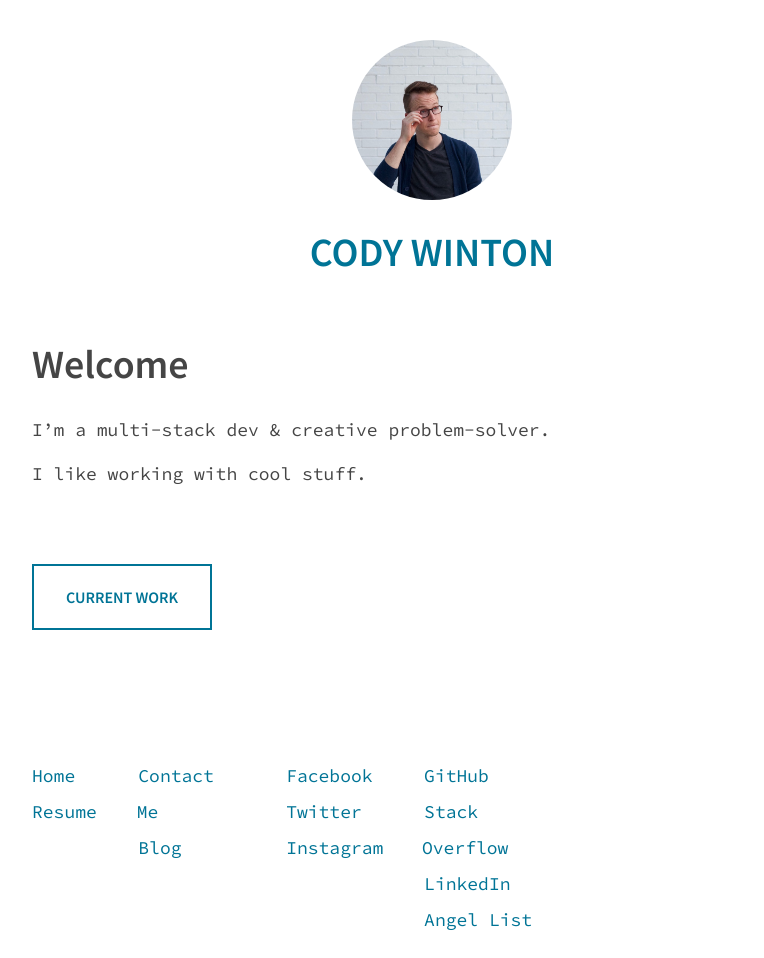
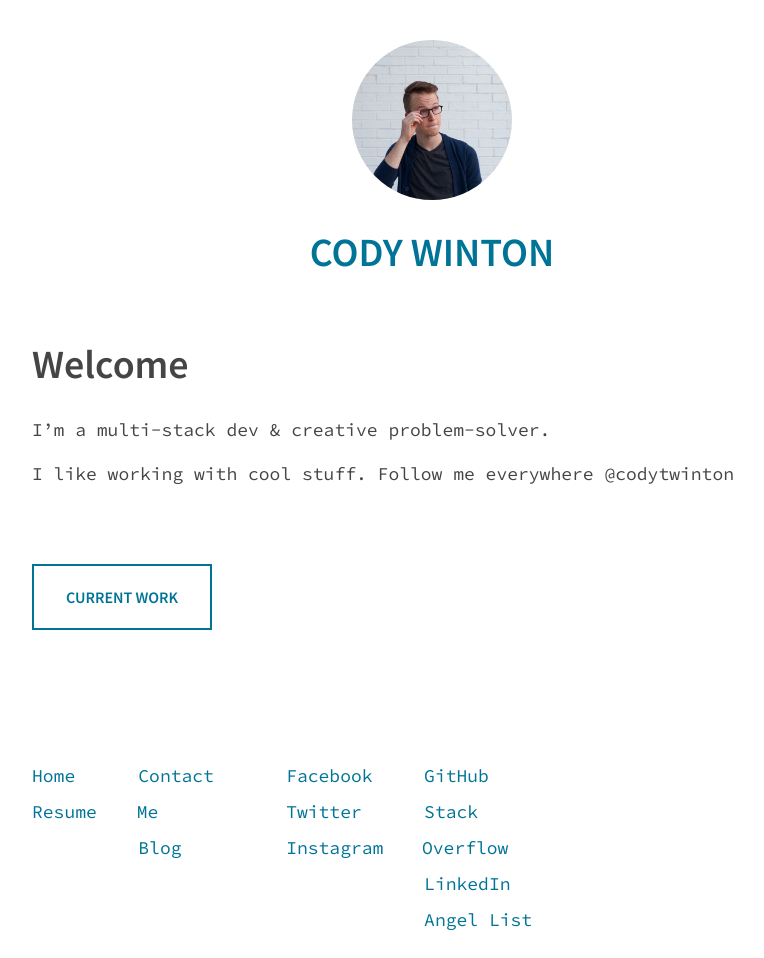
Before and after one commit to codytwinton/codytwinton.github.io, a Jekyll site: the page built from index.markdown, in a window 1280 px wide. Shown: the whole page, without its empty margins (208-972 px from the left). Built offline with Jekyll 4.4.1, drawn with Linux system fonts in a browser that asks for light colours.

Commit message:
Updated the home page and description copy

```diff
--- a/_config.yml
+++ b/_config.yml
@@ -28,7 +28,7 @@ defaults:
 url: http://codywinton.com
 email: cody@codywinton.com
 description: 'Cody Winton: I''m a multi-stack developer & a creative problem solver.
-  I''m the CEO at Credntia. Follow me anywhere @codytwinton'
+  Follow me anywhere @codytwinton'
 author:
   picture: "/uploads/profile-image.jpg"
   twitter: codytwinton
--- a/index.markdown
+++ b/index.markdown
@@ -15,4 +15,4 @@ action_button:
 
 I'm a multi-stack dev & creative problem-solver.
 
-I like working with cool stuff.
+I like working with cool stuff. Follow me everywhere @codytwinton
```
